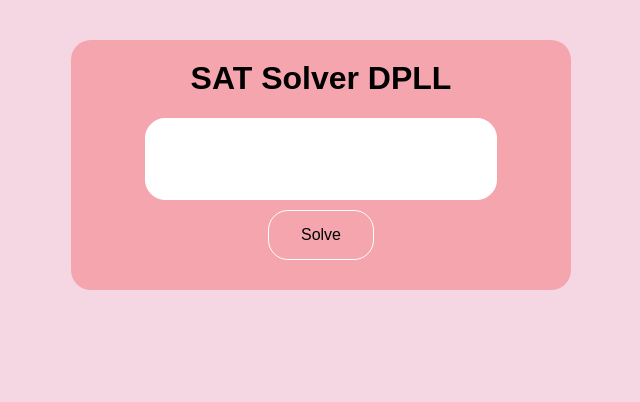
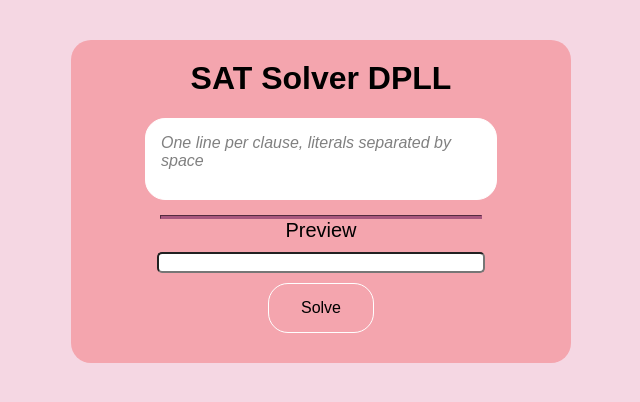
Before and after one commit to MohamedAbdeen21/dpll-sat-solver, a Vue app in the folder vue/: page / in a window 1280 px wide. Shown: the top 402 px of the page, without its empty margins (319-959 px from the left). Built offline with nearby package versions, Linux system fonts and the light colour scheme.

Commit message:
Added placeholder with auto clear/reset

```diff
--- a/vue/src/App.vue
+++ b/vue/src/App.vue
@@ -3,16 +3,14 @@
     <h1 class="title"> SAT Solver DPLL </h1>
   </header>
   <main>
-    <div class="formula" contenteditable="true" @input="updateInput"> </div>
-    <!-- <textarea id="formula" class="formula" type="text" v-model='input' placeholder="Enter the formula here" autofocus -->
-    <!--   rows=10 cols=50>  </textarea> -->
-    <button @click="solve" type="submit"> Solve </button>
+    <InputField v-bind:getInput="getInput" />
     <ResultForm v-bind:trues='trues' v-bind:falses='falses' v-bind:dcs='dcs' v-bind:solvable='solvable' />
   </main>
 </template>
 
 <script setup>
 import ResultForm from './components/ResultForm.vue';
+import InputField from './components/InputField.vue'
 </script >
 
 <script>
@@ -23,19 +21,11 @@ export default {
       trues: '',
       falses: '',
       dcs: '',
-      solvable: '',
-      input: '',
+      solvable: ''
     }
   },
   methods: {
-    solve() {
-      this.input = this.input
-        .split('<div>')
-        .map(line => line.replace(/&nbsp;/g, ' ').replace('</div>', '').trim())
-        .filter((line) => line !== "<br>")
-        .join("\n");
-
-      console.log(this.input)
+    solve(input) {
       const options = {
         "method": "POST",
         "mode": "cors",
@@ -43,7 +33,7 @@ export default {
           "Accept": "application/json",
           "Content-Type": "text/plain",
         },
-        "body": this.input
+        "body": input
       };
 
       fetch(`http://127.0.0.1:${server_port}/hello`, options)
@@ -55,15 +45,19 @@ export default {
           this.dcs = json.dcs.sort().join();
         });
     },
-    updateInput(event) {
-      this.input = event.target.innerHTML;
-    },
-    getLines() {
+    getInput(input) {
+      this.solve(input);
     }
   },
 };
 </script>
 <style scoped>
+main {
+  margin-left: auto;
+  margin-right: auto;
+  width: 80%;
+}
+
 header {
   display: contents;
   border-radius: 20px;
@@ -75,41 +69,4 @@ header .title {
   padding-top: 20px;
   text-align: center;
 }
-
-.formula {
-  margin-left: auto;
-  margin-right: auto;
-  width: 80%;
-  min-height: 50px;
-  background-color: white;
-  padding: 15px;
-  border: 1px solid white;
-  border-radius: 20px;
-}
-
-main {
-  margin-left: auto;
-  margin-right: auto;
-  width: 80%;
-}
-
-button {
-  background-color: #F4A5AE;
-  border-radius: 20px;
-  border: 1px solid white;
-  padding: 15px 32px;
-  text-align: center;
-  display: flex;
-  margin-left: auto;
-  margin-right: auto;
-  margin-top: 10px;
-  margin-bottom: 10px;
-  font-size: 16px;
-}
-
-button:hover {
-  transition: 500ms ease;
-  background-color: #A8577E;
-  border: 1px solid black;
-}
 </style>
--- /dev/null
+++ b/vue/src/components/InputField.vue
@@ -0,0 +1,105 @@
+<template>
+  <div class="input" v-once contenteditable="true" @focusin="clearInput" @input="updateInput" @focusout="resetInput"
+    v-html="input">
+  </div>
+  <hr>
+  <Preview v-bind:formula="formula" />
+  <button @click="getInput(input)" type="submit"> Solve </button>
+</template>
+
+<script setup>
+import Preview from './Preview.vue'
+defineProps({
+  getInput: Function
+})
+</script>
+
+<script>
+const input_placeholder = "One line per clause, literals separated by space"
+
+export default {
+  data: function () {
+    return {
+      input: input_placeholder,
+      formula: '',
+      color: "grey",
+      font_style: "italic"
+    }
+  },
+  methods: {
+    clearInput(event) {
+      if (event.target.innerHTML === input_placeholder) {
+        event.target.innerHTML = ""
+        this.formula = ""
+        this.color = "black"
+        this.font_style = "normal"
+      }
+    },
+    resetInput(event) {
+      if (event.target.innerHTML === "") {
+        event.target.innerHTML = input_placeholder
+        this.formula = ""
+        this.color = "grey"
+        this.font_style = "italic"
+
+      }
+    },
+    updateInput(event) {
+      this.input = event.target.innerHTML
+        .split('<div>')
+        .map(line => line.replace(/&nbsp;/g, ' ').replace('</div>', '').trim())
+        .filter((line) => line !== "<br>")
+        .join("\n");
+
+      this.formula = this.input
+        .split('\n')
+        .filter((line) => line !== "")
+        .map((line) => `(${line})`.replace(/\s/g, ' v '))
+        .join(' ^ ');
+    },
+  },
+};
+</script>
+<style scoped>
+.input {
+  margin-left: auto;
+  margin-right: auto;
+  width: 80%;
+  min-height: 50px;
+  background-color: white;
+  padding: 15px;
+  border: 1px solid white;
+  border-radius: 20px;
+  color: v-bind(color);
+  font-style: v-bind(font_style);
+}
+
+hr {
+  width: 80%;
+  height: 2px;
+  margin: 0 auto;
+  margin-top: 15px;
+  background-color: #A8577E;
+  border-color: #A8577E;
+}
+
+button {
+  background-color: #F4A5AE;
+  border-radius: 20px;
+  border: 1px solid white;
+  padding: 15px 32px;
+  text-align: center;
+  display: flex;
+  margin-left: auto;
+  margin-right: auto;
+  margin-top: 10px;
+  margin-bottom: 10px;
+  font-size: 16px;
+}
+
+button:hover {
+  transition: 500ms ease;
+  background-color: #A8577E;
+  border: 1px solid black;
+}
+</style>
--- /dev/null
+++ b/vue/src/components/Preview.vue
@@ -0,0 +1,48 @@
+<template>
+  <div class="preview-container">
+    <form>
+      <label for="preview"> Preview </label>
+      <input id="preview" class="preview" type="text" v-bind:value="formula" readonly>
+    </form>
+  </div>
+</template>
+
+<script setup>
+defineProps({
+  formula: {
+    type: String,
+    required: true,
+    default: ''
+  },
+})
+</script>
+
+<style scoped>
+.preview-container {
+  text-align: center;
+  padding-top: 10px;
+  border-radius: 15px;
+  display: contents;
+  padding: 10px;
+  margin-left: auto;
+  margin-right: auto;
+  margin-bottom: 10px;
+  margin-top: 10px;
+  text-align: center;
+}
+
+label {
+  font-size: 20px;
+  color: black;
+}
+
+input {
+  display: block;
+  text-align: center;
+  width: 80%;
+  margin-left: auto;
+  margin-right: auto;
+  margin-top: 10px;
+  border-radius: 5px;
+}
+</style>
--- a/vue/src/components/ResultField.vue
+++ b/vue/src/components/ResultField.vue
@@ -2,7 +2,6 @@
   <div class="field" v-show="values">
     <form>
       <label> {{ label }} </label>
-      <br>
       <input type="text" v-bind:value="values" readonly>
     </form>
   </div>
```
Also changed, not shown: 1 other file (tests, documents, lock files or other folders).
